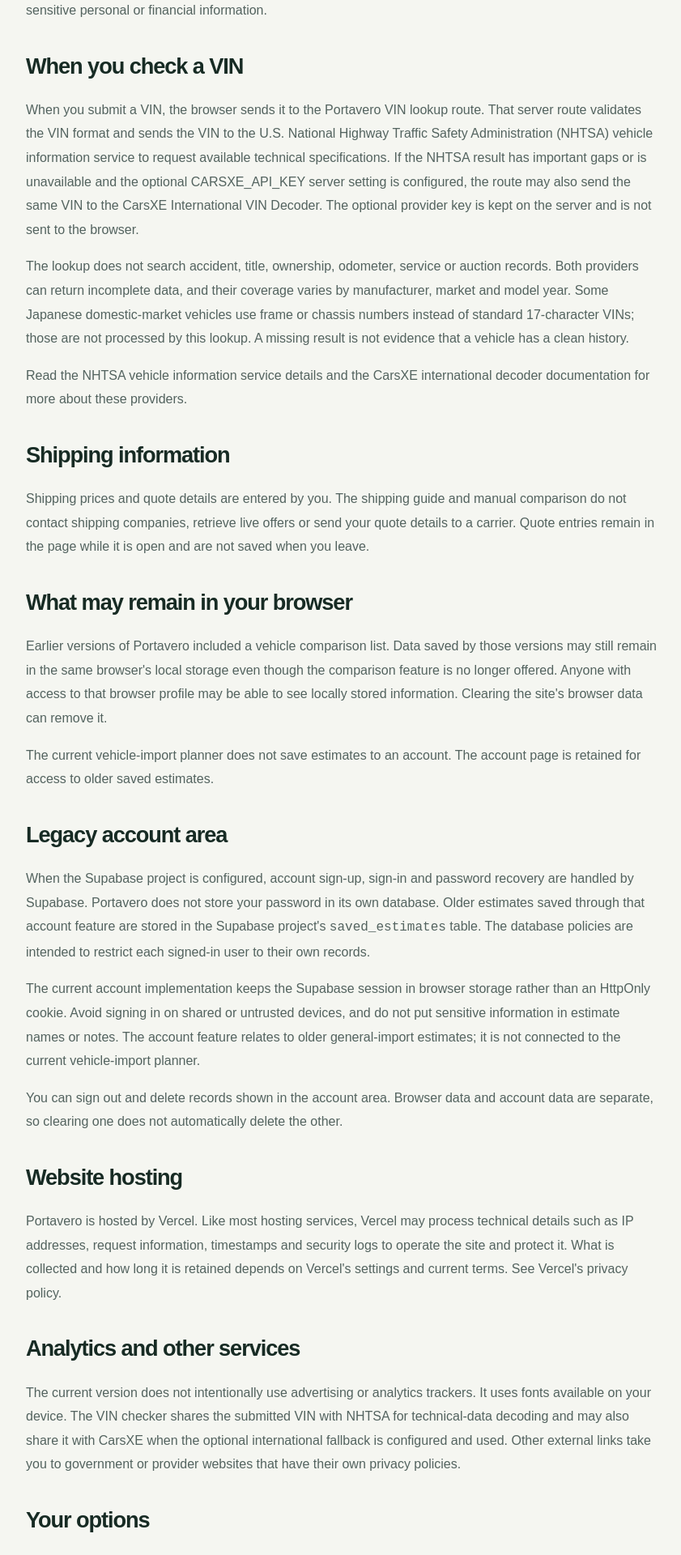
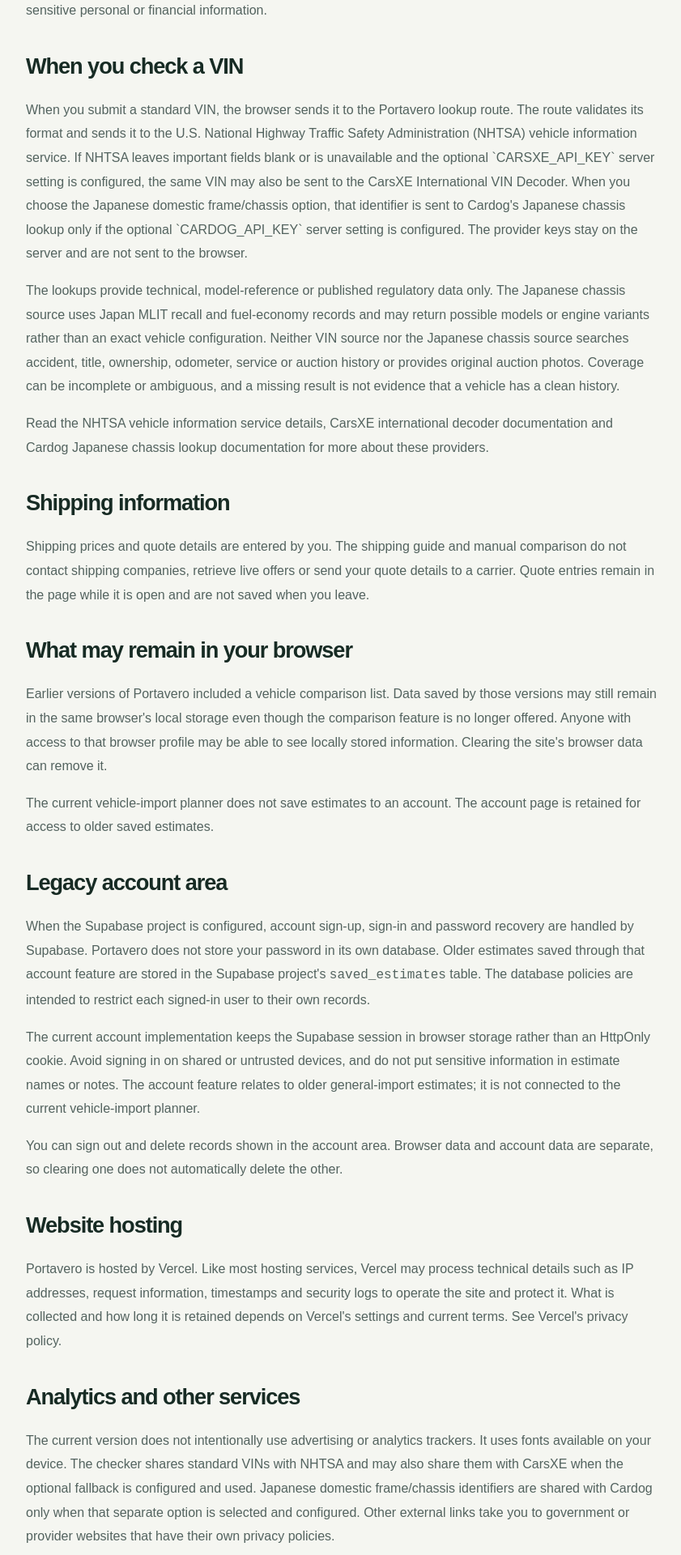
Before and after one commit to GIORGIO2032Q4E/portavero, a Next.js app: page /privacy-policy in a window 1280 px wide. Shown: the part 660-2580 px from the top of the page at 81% size, without its empty margins (218-1059 px from the left). Built offline with nearby package versions, Linux system fonts and the light colour scheme; no server answers.

Commit message:
Disclose Cardog Japanese chassis lookup data sharing

```diff
--- a/src/app/privacy-policy/page.tsx
+++ b/src/app/privacy-policy/page.tsx
@@ -23,9 +23,9 @@ export default function PrivacyPolicyPage() {
           <p>The current vehicle-import planner performs its calculations in your browser. The costs and vehicle details you enter into that planner are not sent to an external service just to calculate the displayed estimate. Do not enter sensitive personal or financial information.</p>
 
           <h2>When you check a VIN</h2>
-          <p>When you submit a VIN, the browser sends it to the Portavero VIN lookup route. That server route validates the VIN format and sends the VIN to the U.S. National Highway Traffic Safety Administration (NHTSA) vehicle information service to request available technical specifications. If the NHTSA result has important gaps or is unavailable and the optional CARSXE_API_KEY server setting is configured, the route may also send the same VIN to the CarsXE International VIN Decoder. The optional provider key is kept on the server and is not sent to the browser.</p>
-          <p>The lookup does not search accident, title, ownership, odometer, service or auction records. Both providers can return incomplete data, and their coverage varies by manufacturer, market and model year. Some Japanese domestic-market vehicles use frame or chassis numbers instead of standard 17-character VINs; those are not processed by this lookup. A missing result is not evidence that a vehicle has a clean history.</p>
-          <p>Read the <a href="https://vpic.nhtsa.dot.gov/" target="_blank" rel="noreferrer">NHTSA vehicle information service details</a> and the <a href="https://docs.carsxe.com/docs/products/international-vin-decoder" target="_blank" rel="noreferrer">CarsXE international decoder documentation</a> for more about these providers.</p>
+          <p>When you submit a standard VIN, the browser sends it to the Portavero lookup route. The route validates its format and sends it to the U.S. National Highway Traffic Safety Administration (NHTSA) vehicle information service. If NHTSA leaves important fields blank or is unavailable and the optional `CARSXE_API_KEY` server setting is configured, the same VIN may also be sent to the CarsXE International VIN Decoder. When you choose the Japanese domestic frame/chassis option, that identifier is sent to Cardog's Japanese chassis lookup only if the optional `CARDOG_API_KEY` server setting is configured. The provider keys stay on the server and are not sent to the browser.</p>
+          <p>The lookups provide technical, model-reference or published regulatory data only. The Japanese chassis source uses Japan MLIT recall and fuel-economy records and may return possible models or engine variants rather than an exact vehicle configuration. Neither VIN source nor the Japanese chassis source searches accident, title, ownership, odometer, service or auction history or provides original auction photos. Coverage can be incomplete or ambiguous, and a missing result is not evidence that a vehicle has a clean history.</p>
+          <p>Read the <a href="https://vpic.nhtsa.dot.gov/" target="_blank" rel="noreferrer">NHTSA vehicle information service details</a>, <a href="https://docs.carsxe.com/docs/products/international-vin-decoder" target="_blank" rel="noreferrer">CarsXE international decoder documentation</a> and <a href="https://cardog.app/docs/reference/chassis" target="_blank" rel="noreferrer">Cardog Japanese chassis lookup documentation</a> for more about these providers.</p>
 
           <h2>Shipping information</h2>
           <p>Shipping prices and quote details are entered by you. The shipping guide and manual comparison do not contact shipping companies, retrieve live offers or send your quote details to a carrier. Quote entries remain in the page while it is open and are not saved when you leave.</p>
@@ -43,7 +43,7 @@ export default function PrivacyPolicyPage() {
           <p>Portavero is hosted by Vercel. Like most hosting services, Vercel may process technical details such as IP addresses, request information, timestamps and security logs to operate the site and protect it. What is collected and how long it is retained depends on Vercel's settings and current terms. See <a href="https://vercel.com/legal/privacy-policy" target="_blank" rel="noreferrer">Vercel's privacy policy</a>.</p>
 
           <h2>Analytics and other services</h2>
-          <p>The current version does not intentionally use advertising or analytics trackers. It uses fonts available on your device. The VIN checker shares the submitted VIN with NHTSA for technical-data decoding and may also share it with CarsXE when the optional international fallback is configured and used. Other external links take you to government or provider websites that have their own privacy policies.</p>
+          <p>The current version does not intentionally use advertising or analytics trackers. It uses fonts available on your device. The checker shares standard VINs with NHTSA and may also share them with CarsXE when the optional fallback is configured and used. Japanese domestic frame/chassis identifiers are shared with Cardog only when that separate option is selected and configured. Other external links take you to government or provider websites that have their own privacy policies.</p>
 
           <h2>Your options</h2>
           <p>You can clear Portavero's browser data to remove information stored by earlier versions. You can also sign out and delete older estimates saved to your account. Deleting browser data does not delete account records, and deleting an account record does not clear browser storage.</p>
```
